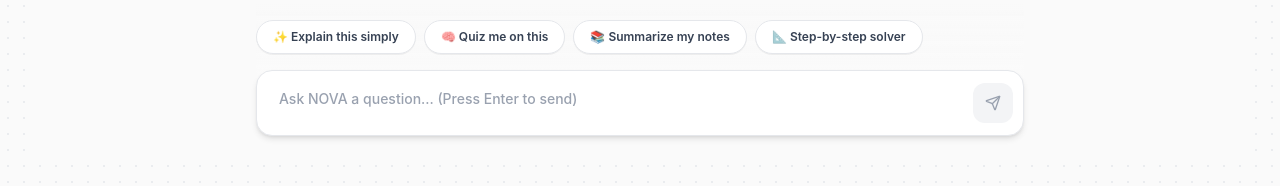
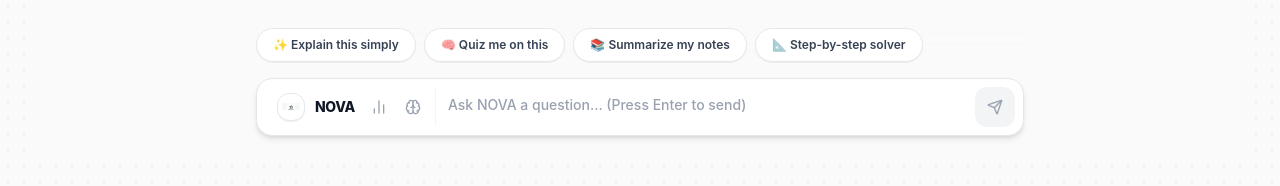
Before and after one commit to Cookie-CoDeRR/Nova, a Next.js app: page /tutor in a window 1280 px wide. Shown: the part 610-796 px from the top of the page. Built offline with nearby package versions, Linux system fonts and the light colour scheme; no server answers.

Commit message:
feat: merge navigation shortcuts inside tutor page chat input bar

```diff
--- a/src/app/tutor/page.tsx
+++ b/src/app/tutor/page.tsx
@@ -1,10 +1,12 @@
 "use client";
 
 import React, { useState, useRef, useEffect } from "react";
+import Link from "next/link";
 import ReactMarkdown from "react-markdown";
-import { Send, Sparkles, Bot, User, Trash2 } from "lucide-react";
+import { Send, Sparkles, Bot, User, Trash2, BarChart2, Brain } from "lucide-react";
 import { motion, AnimatePresence } from "framer-motion";
 import { cn } from "@/lib/utils";
+import { NovaLogo } from "@/components/ui/NovaLogo";
 
 interface Message {
   id: string;
@@ -273,8 +275,36 @@
             )}
           </AnimatePresence>
 
-          {/* Floating Command Bar Input Area */}
-          <div className="relative flex items-center p-2.5 rounded-2xl bg-white border border-gray-200 shadow-md focus-within:border-gray-400 transition-all">
+          {/* Floating Command Bar Input Area with Merged Navigation */}
+          <div className="relative flex items-center p-1.5 sm:p-2 rounded-2xl bg-white border border-gray-200 shadow-md focus-within:border-purple-300 focus-within:ring-2 focus-within:ring-purple-100 transition-all">
+
+            {/* Merged Navigation Shortcuts */}
+            <div className="flex items-center gap-1 sm:gap-1.5 px-2 border-r border-gray-100 shrink-0">
+              {/* Logo icon leading to dashboard */}
+              <Link href="/dashboard" className="p-1 rounded-lg hover:bg-gray-50 transition-colors shrink-0" title="Home Dashboard">
+                <NovaLogo size="sm" iconOnly={true} />
+              </Link>
+
+              {/* Study Pulse Icon */}
+              <Link
+                href="/dashboard"
+                className="p-1.5 rounded-lg text-gray-400 hover:text-purple-600 hover:bg-purple-50 transition-colors shrink-0"
+                title="Study Pulse Dashboard"
+              >
+                <BarChart2 className="w-4 h-4" />
+              </Link>
+
+              {/* Knowledge Base Icon */}
+              <Link
+                href="/brain"
+                className="p-1.5 rounded-lg text-gray-400 hover:text-purple-600 hover:bg-purple-50 transition-colors shrink-0"
+                title="Knowledge Base"
+              >
+                <Brain className="w-4 h-4" />
+              </Link>
+            </div>
+
+            {/* Input field */}
             <textarea
               value={input}
               onChange={(e) => setInput(e.target.value)}
@@ -282,14 +312,15 @@
               placeholder="Ask NOVA a question... (Press Enter to send)"
               rows={1}
               disabled={isLoading}
-              className="w-full bg-transparent text-sm text-gray-900 placeholder-gray-400 px-3 py-2 focus:outline-none resize-none max-h-32 min-h-[44px] font-medium"
+              className="w-full bg-transparent text-sm text-gray-900 placeholder-gray-400 px-3 py-2 focus:outline-none resize-none max-h-32 min-h-[40px] font-medium"
             />
 
+            {/* Send button */}
             <button
               onClick={() => handleSubmit()}
               disabled={!input.trim() || isLoading}
               className={cn(
-                "p-3 rounded-xl transition-all shrink-0 flex items-center justify-center ml-1",
+                "p-3 rounded-xl transition-all shrink-0 flex items-center justify-center ml-1 cursor-pointer",
                 input.trim() && !isLoading
                   ? "bg-gray-900 text-white shadow-xs hover:bg-gray-800 scale-105"
                   : "bg-gray-100 text-gray-400 cursor-not-allowed"
```
